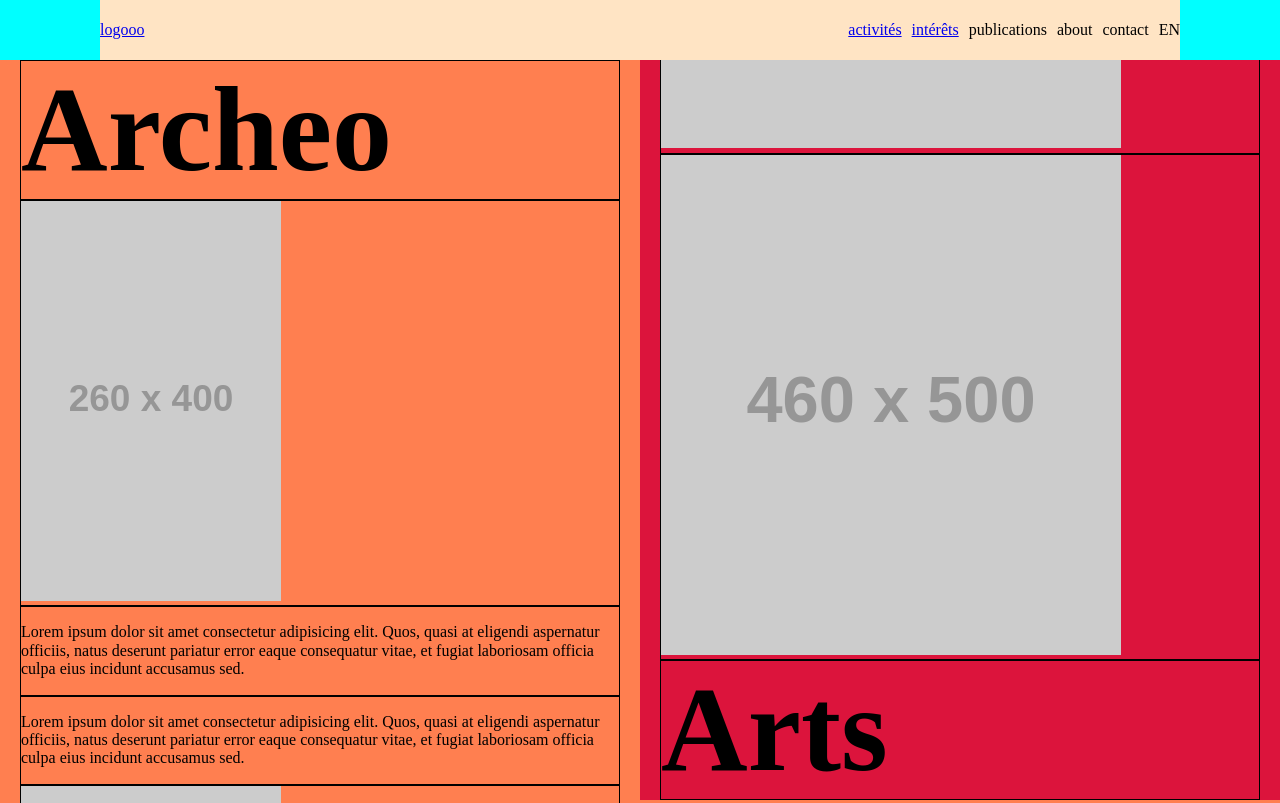
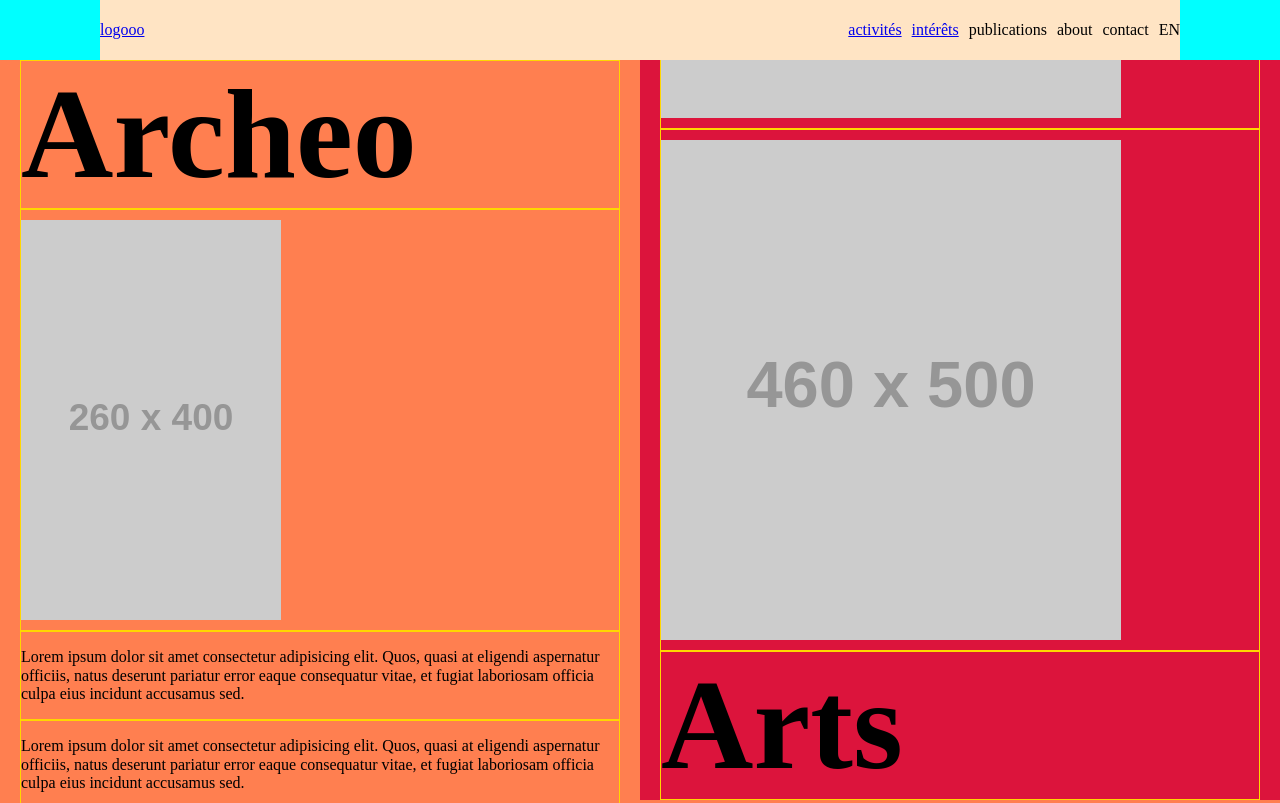
Before and after one commit to Dendenzilla/k.lei, a website: page src/interets.html in a window 1280 px wide. Shown: the top 803 px of the page. Drawn offline with nearby package versions, Linux system fonts and the light colour scheme; files that its build step writes are made by us from their sources; placeholder pictures from the web are drawn by us.

Commit message:
h1vw and padding fix

```diff
--- a/src/css/pages/_interets.scss
+++ b/src/css/pages/_interets.scss
@@ -20,9 +20,14 @@
 }
 .panel {
     width: 100%;
-    border: 1px solid black;
+    border: 1px solid gold;
+    display: flex;
     & h1 {
-        font-size: 120px;
+        font-size: 10vw;
+    }
+    & img {
+        max-width: 100%;
+        padding: 10px 0;
     }
 }
 .panelR {
--- a/src/js/interets.js
+++ b/src/js/interets.js
@@ -10,10 +10,18 @@ $('.panelL').each(function(){ plH+=$(this).outerHeight(true) });
 
 // ON DONNE AU BODY LA HAUTEUR DE LA SOMME DES panelR
     $("body").height(prH);
+    console.log($("body").height());
     console.log(prH);
     console.log(plH);
+    if ( plH < prH ) {
+        var diffH = prH - plH;
+        console.log(diffH);
+        $(".leftcol").css('padding-bottom', (prH - plH));
+    }
 });
+
 // ON DEPLACE LA COLONNE DE DROITE AU SCROLL
+// (BOTTOM = DISTANCE DU SCROLL x -1)
 $(window).on('scroll',function(){
     $(".rightcol").css('bottom',$(window).scrollTop()*-1);
 });
```
Also changed, not shown: dist/css/style.min.css, dist/js/interets.min.js.
